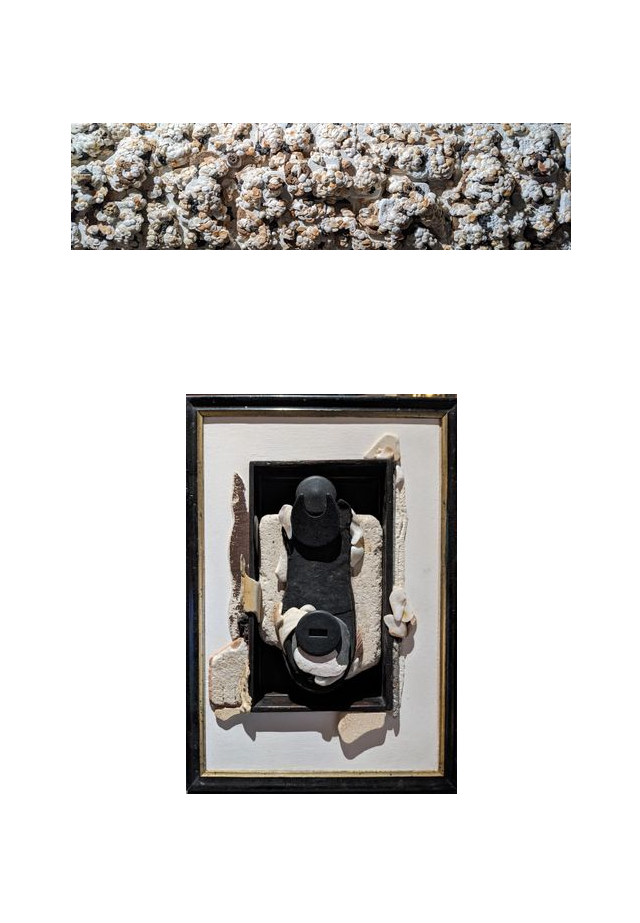
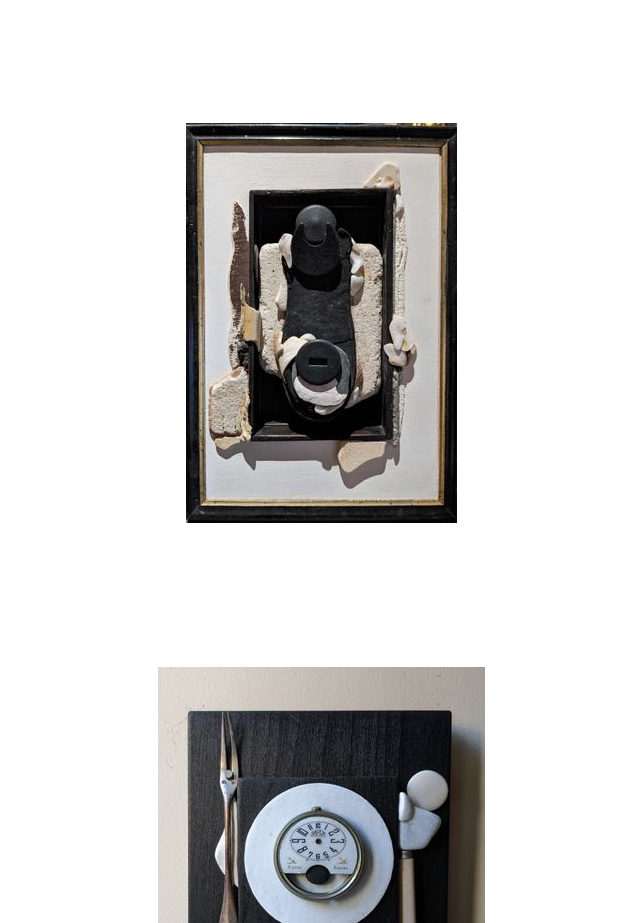
Before and after one commit to vivienlouradour/vincentlouradour, a website: page src/index.html in a window 1280 px wide. Shown: the part 5760-6683 px from the top of the page, without its empty margins (319-959 px from the left). Drawn offline with Linux system fonts and the light colour scheme.

Commit message:
Delete one picture

```diff
--- a/src/index.html
+++ b/src/index.html
@@ -67,11 +67,11 @@
           <img src="assets/images/gallery/PXL_20221227_175159665.thumb.jpg" />
         </a>
       </div>
-      <div class="gallery-image">
+      <!-- <div class="gallery-image">
         <a href="assets/images/gallery/PXL_20221227_181022127.jpg">
           <img src="assets/images/gallery/PXL_20221227_181022127.thumb.jpg" />
         </a>
-      </div>
+      </div> -->
       <div class="gallery-image">
         <a href="assets/images/gallery/PXL_20221228_163645752.jpg">
           <img src="assets/images/gallery/PXL_20221228_163645752.thumb.jpg" />
```
Also changed, not shown: src/assets/images/gallery/PXL_20221227_181022127.jpg (deleted), src/assets/images/gallery/PXL_20221227_181022127.thumb.jpg (deleted), src/assets/images/gallery/raw/PXL_20221227_181022127.jpg (deleted).
